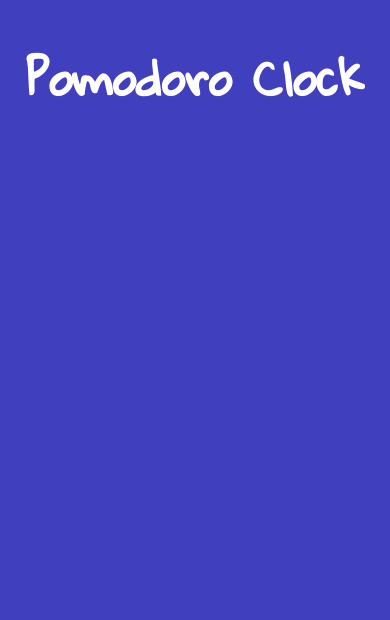
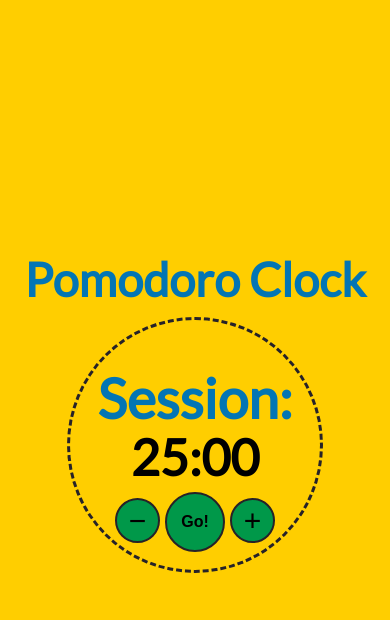
Before and after one commit to codyreandeau/Pomodoro-Clock, a plain HTML site: page index.html in a window 390 px wide. Drawn offline with Linux system fonts and the light colour scheme.

Commit message:
Finshed project. Added javascript to increase/decrease time as well as start the timer. Put border around contents, changed the color scheme, added buttons. Also added media queries for responsiveness.

```diff
--- a/clock.css
+++ b/clock.css
@@ -1,15 +1,101 @@
-@import url('https://fonts.googleapis.com/css?family=Gloria+Hallelujah');
+@import url('https://fonts.googleapis.com/css?family=Lato');
+
+* {
+  font-family: 'Lato', sans-serif;
+}
 
 html {
-  background-color: #4040bf;
+  background-color: #FFCE00;
 }
 
 h1 {
   text-align: center;
-  font-family: 'Gloria Hallelujah', sans-serif;
   font-size: 80px;
-  color: white;
-  margin-top: 30px;
+  color: #0375B4;
+  margin-top: 20px;
+}
+
+h2 {
+  text-align: center;
+  font-size: 55px;
+  color: #0375B4;
+  margin-top: 45px;
+}
+
+button {
+  background-color: #009849;
+}
+
+h3 {
+  text-align: center;
+  font-size: 50px;
+  color: black;
+  margin-top:-50px;
+}
+
+#container {
+  width: 400px;
+  height: 300px;
+  margin: auto;
+}
+
+#start {
+  position: relative;
+  margin-left: 95px;
+  text-align: center;
+  top: -45px;
+  width: 60px;
+  height: 60px;
+  border-radius: 30px;
+  border: 2px solid #262228;
+  font-family: sans-serif;
+  font-size: 16px;
+  font-weight: bold;
+}
+
+#border {
+  border: 3px dashed #262228;
+  border-radius: 200px;
+  width: 250px;
+  height: 250px;
+  margin: -50px auto auto auto;
+}
+
+#increase {
+  float: right;
+  margin: -152px 0px 0px 0px;
+  width: 45px;
+  height: 45px;
+  border-radius: 25px;
+  font-size: 30px;
+  font-family: sans-serif;
+  border: 2px solid #262228;
+}
+
+#decrease {
+  float: left;
+  margin: -150px 0px 0px 0px;
+  width: 45px;
+  height: 45px;
+  border-radius: 25px;
+  font-size: 30px;
+  font-family: sans-serif;
+  border: 2px solid #262228;
+}
+
+#vert_center {
+  position: relative;
+  top: 50%;
+  transform: translateY(-50%);
+}
+
+button:focus {
+  outline: 0;
+}
+
+button:hover {
+  background-color: #008849;
+  cursor: pointer;
 }
 
 @media(max-width:615px){
@@ -18,8 +104,26 @@ h1 {
   }
 }
 
-@media(max-width:530px){
+@media(max-width:560px){
   h1{
     font-size: 12vw;
   }
+
+  #container{
+    margin-top:60px;
+  }
 }
+
+@media(max-width:430px){
+  #increase {
+    margin: -75px 80px 0px 0px;
+  }
+
+  #decrease {
+    margin: -75px 0px 0px 80px;
+  }
+
+  #container {
+       width: 320px;
+ }
+}
--- a/clock.js
+++ b/clock.js
@@ -0,0 +1,65 @@
+var pomodoro = function(){
+  var x = this;
+  this.running = false;
+  this.toggle = function(){
+    if(this.running){
+      this.stop();
+      this.running = false;
+      $("#start").text("Go");
+    }
+    else{
+      this.start();
+      this.running = true;
+      $("#start").text("Pause");
+    }
+  };
+  this.seconds = 25*60;
+  this.start = function(){
+    clearInterval(x.intervId);
+    this.intervId = setInterval(this.tick,1000);
+  };
+  this.stop = function(){
+    clearInterval(x.intervId);
+  };
+  this.increase = function(){
+    this.seconds += 60;
+    this.stop();
+    this.update();
+  };
+  this.decrease = function(){
+    this.seconds -= 60;
+    this.stop();
+    this.update();
+  };
+  this.tick = function(){
+   if(x.seconds <=0 ){
+     alert("Time's up! Take a Break!");
+     clearInterval(x.intervId);
+   }
+   x.seconds--;
+   x.update();
+  };
+  this.update = function(){
+    var time;
+    var seconds = x.seconds % 60;
+    var minutes = Math.floor(x.seconds / 60);
+    time = minutes+':'+seconds;
+    if(seconds < 10){
+      time = minutes+':0'+seconds;
+    }
+    if(minutes < 10){
+      time = '0'+time;
+    }
+    $("#time").text(time)
+  };
+};
+var pomodoro = new pomodoro();
+$("#start").click(function(){
+  pomodoro.toggle();
+});
+$("#increase").click(function(){
+  pomodoro.increase();
+});
+$("#decrease").click(function(){
+  pomodoro.decrease();
+});
--- a/index.html
+++ b/index.html
@@ -5,6 +5,19 @@
 	<title>Pomodoro Clock</title>
 </head>
 <body>
-	<h1>Pomodoro Clock</h1>
+
+<div id="vert_center">
+<h1>Pomodoro Clock</h1>
+  <div id="container">
+    <div id="border">
+      <h2 id="session">Session:</h2>
+      <h3 id="time">25:00</h3>
+      <button id="start">Go!</button>
+    </div>
+   <button id="decrease">&#8722</button>
+  <button id="increase">+</button>
+</div>
+</div>
+
 </body>
 </html>
```
